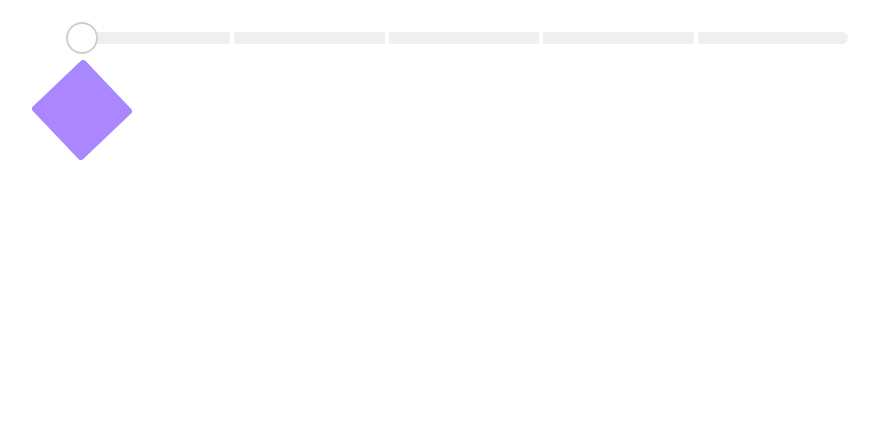
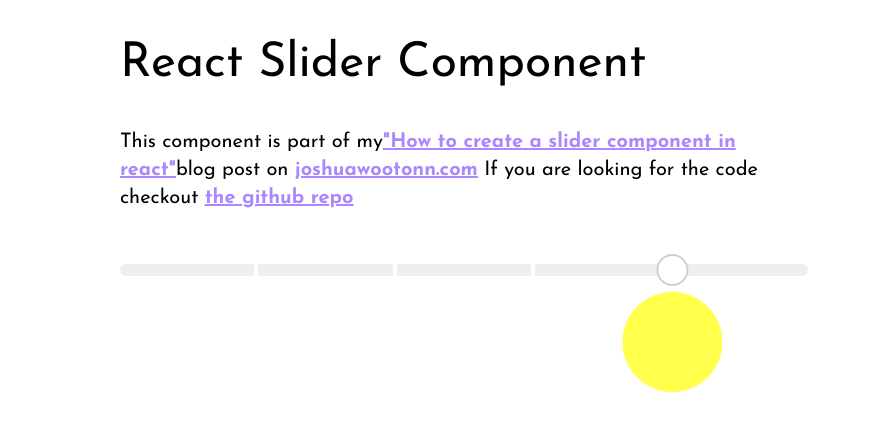
Before and after one commit to joshuawootonn/react-slider-component, a Next.js app: page / in a window 1280 px wide. Shown: the top 430 px of the page, without its empty margins (176-1054 px from the left). Built offline with nearby package versions, Linux system fonts and the light colour scheme.

Commit message:
feat: completed example for blog post

```diff
--- a/components/slider.tsx
+++ b/components/slider.tsx
@@ -13,8 +13,15 @@ type Props = {
 
 export function Slider({ className, stops, value, onChange }: Props) {
   const container = useRef<HTMLDivElement | null>(null);
-  const [position, setPosition] = useState(0);
+  const [position, setPosition] = useState<number | null>(null);
   const [isDragging, setIsDragging] = useState(false);
+
+  useEffect(() => {
+    if (!container.current) return;
+    const { width: containerWidth } = container.current.getBoundingClientRect();
+    const segmentWidth = containerWidth / (stops.length - 1);
+    setPosition(value * segmentWidth);
+  }, []);
 
   useEffect(() => {
     window.addEventListener("resize", listener);
@@ -95,6 +102,7 @@ export function Slider({ className, stops, value, onChange }: Props) {
           />
         ))}
       </div>
+      {position != null && (
         <motion.div
           tabIndex={0}
           className={classNames(
@@ -146,6 +154,7 @@ export function Slider({ className, stops, value, onChange }: Props) {
             {stops[value]}
           </div>
         </motion.div>
+      )}
     </div>
   );
 }
--- a/pages/index.tsx
+++ b/pages/index.tsx
@@ -3,12 +3,36 @@ import { Circle, Square, Triangle } from "../components/shapes";
 import { Slider } from "../components/slider";
 
 export default function Home() {
-  const [state, setState] = useState<number>(0);
+  const [state, setState] = useState<number>(4);
 
   return (
-    <div className="px-10">
+    <div className="px-10 w-full max-w-3xl mx-auto space-y-10 p-10">
+      <h1 className="text-5xl">React Slider Component</h1>
+      <p className="text-xl">
+        This component is part of my
+        <a
+          href="https://www.joshuawootonn.com/how-to-create-a-slider-component-with-react"
+          className="font-bold underline text-purple"
+        >
+          "How to create a slider component in react"
+        </a>
+        blog post on{" "}
+        <a
+          href="https://www.joshuawootonn.com/"
+          className="font-bold underline text-purple"
+        >
+          joshuawootonn.com
+        </a>{" "}
+        If you are looking for the code checkout{" "}
+        <a
+          href="https://github.com/joshuawootonn/react-slider-component"
+          className="font-bold underline text-purple"
+        >
+          the github repo
+        </a>
+      </p>
       <Slider
-        className="w-full max-w-3xl mx-auto mt-5"
+        className=""
         stops={[
           <Square className="fill-purple" />,
           <Circle className="fill-blue" />,
```
Also changed, not shown: 1 other file (tests, documents, lock files or other folders). Lines whose indentation alone changed are shown as unchanged.
